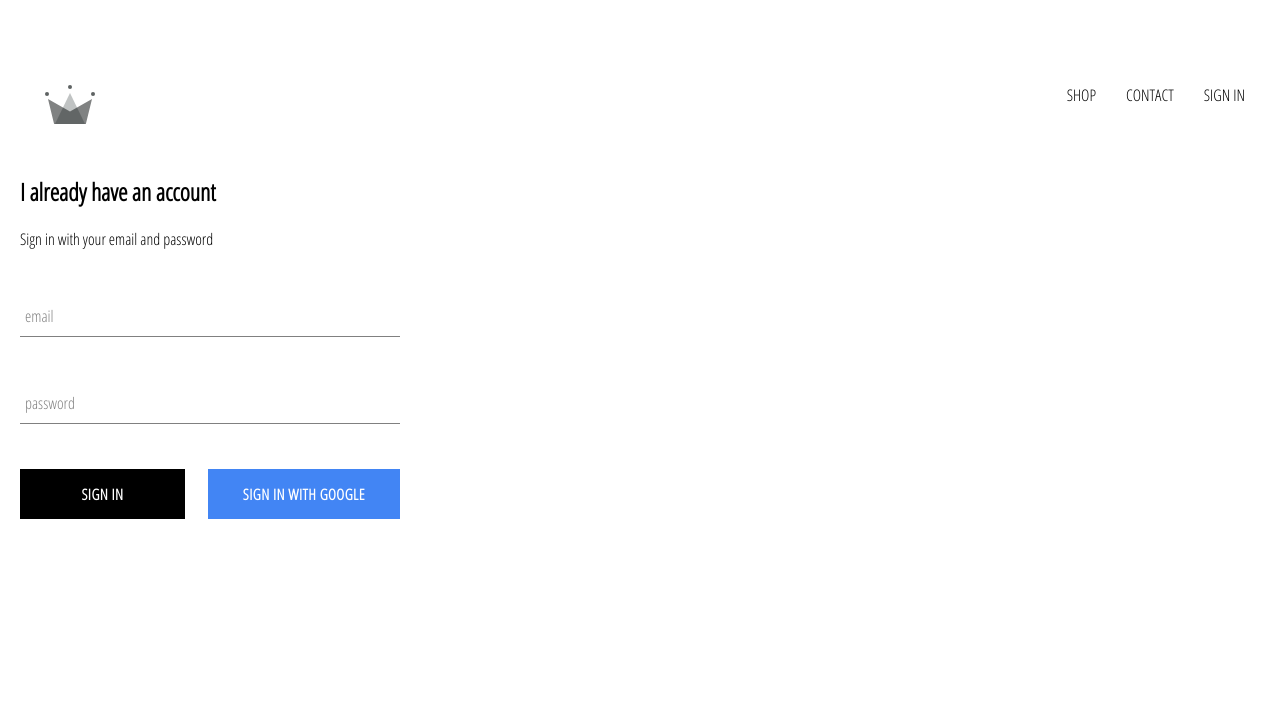
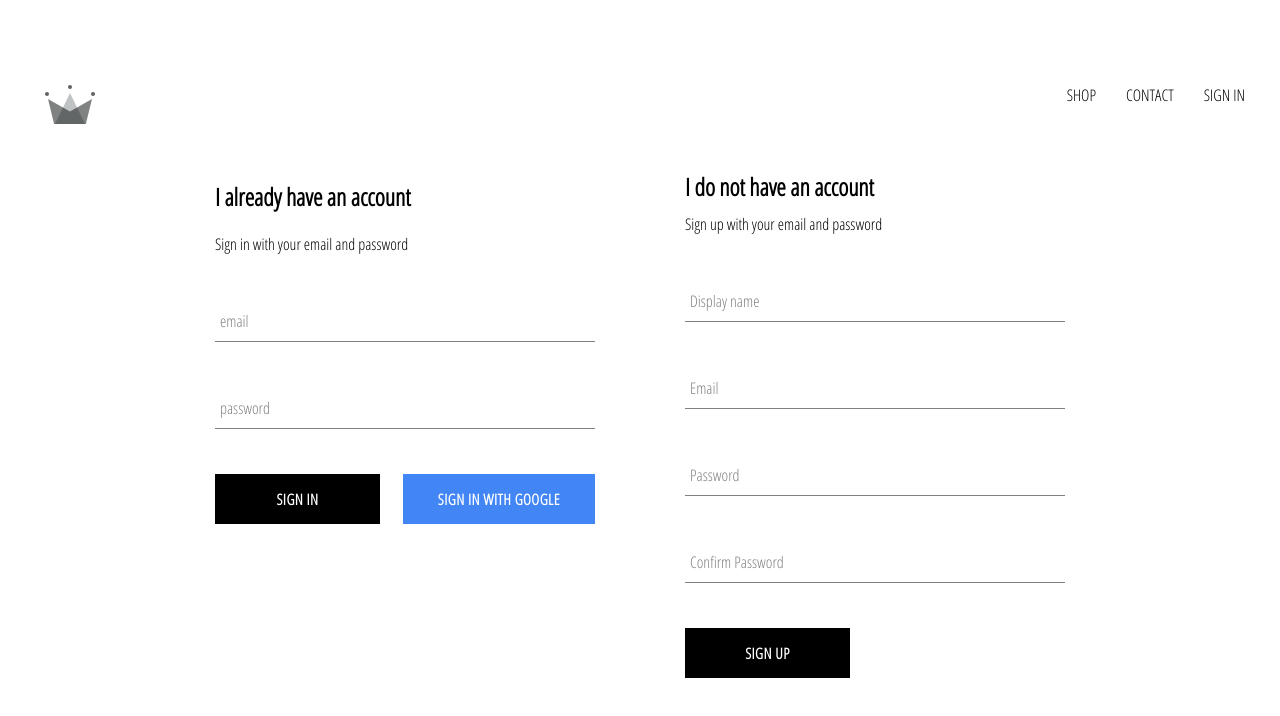
Before and after one commit to cottomatte/crwn-clothing, a React (Create React App) app: page /signin in a window 1280 px wide. Shown: the top 716 px of the page. Built offline with nearby package versions, Linux system fonts and the light colour scheme; no server answers.

Commit message:
implemented firebase utils, included ability to store authenticated users into our firebase database

```diff
--- a/src/App.js
+++ b/src/App.js
@@ -6,7 +6,7 @@
 import ShopPage from './pages/shop/shop.component'
 import SignInAndSignUpPage from './pages/sign-in-and-sign-up/sign-in-and-sign-up.component'
 import Header from './components/header/header.component'
-import { auth } from './firebase/firebase.utils'
+import { auth, createUserProfileDocument } from './firebase/firebase.utils'
 
 class App extends React.Component {
     constructor() {
@@ -20,10 +20,24 @@
     unsubscribeFromAuth = null
 
     componentDidMount() {
-        this.unsubscribeFromAuth = auth.onAuthStateChanged(user => {
-            this.setState({ currentUser: user })
+        this.unsubscribeFromAuth = auth.onAuthStateChanged(async userAuth => {
+            if (userAuth) {
+                const userRef = await createUserProfileDocument(userAuth)
 
-            console.log(user)
+                userRef.onSnapshot(snapshot => {
+                    this.setState(
+                        {
+                            currentUser: {
+                                id: snapshot.id,
+                                ...snapshot.data()
+                            }
+                        },
+                        () => console.log(this.state.currentUser)
+                    )
+                })
+            } else {
+                this.setState({ currentUser: userAuth })
+            }
         })
     }
 
--- a/src/components/header/header.component.jsx
+++ b/src/components/header/header.component.jsx
@@ -4,7 +4,6 @@
 import { ReactComponent as Logo } from '../../assets/crown.svg'
 
 import './header.styles.scss'
-import SignIn from '../sign-in/sign-in.component'
 
 import { auth } from '../../firebase/firebase.utils'
 
--- a/src/components/menu-item/menu-item.component.jsx
+++ b/src/components/menu-item/menu-item.component.jsx
@@ -4,7 +4,6 @@
 import './menu-item.styles.scss'
 
 const MenuItem = ({ title, imageUrl, size, history, linkUrl, match }) => {
-    console.log(match)
     return (
         <div
             className={`${size} menu-item`}
--- /dev/null
+++ b/src/components/sign-up/sign-up.component.jsx
@@ -0,0 +1,103 @@
+import React from 'react'
+
+import './sign-up.styles.scss'
+import { auth, createUserProfileDocument } from '../../firebase/firebase.utils'
+import FormInput from '../form-input/form-input.component'
+import CustomButton from '../custom-button/custom-button.component'
+
+class SignUp extends React.Component {
+    constructor(props) {
+        super(props)
+
+        this.state = {
+            displayName: '',
+            email: '',
+            password: '',
+            confirmPassword: ''
+        }
+    }
+
+    handleChange = event => {
+        const { name, value } = event.target
+
+        this.setState({ [name]: value })
+    }
+
+    handleSubmit = async event => {
+        event.preventDefault()
+
+        const { displayName, email, password, confirmPassword } = this.state
+
+        if (password !== confirmPassword) {
+            alert('Passwords do not match')
+            return
+        }
+
+        try {
+            const { user } = await auth.createUserWithEmailAndPassword(
+                email,
+                password
+            )
+
+            await createUserProfileDocument(user, { displayName })
+
+            this.setState({
+                displayName: '',
+                email: '',
+                password: '',
+                confirmPassword: ''
+            })
+        } catch (error) {
+            console.error('error creating user', error)
+        }
+    }
+
+    render() {
+        const { displayName, email, password, confirmPassword } = this.state
+        return (
+            <div className='sign-up'>
+                <h2 className='title'>I do not have an account</h2>
+                <span>Sign up with your email and password</span>
+
+                <form className='sign-up-form' onSubmit={this.handleSubmit}>
+                    <FormInput
+                        type='text'
+                        name='displayName'
+                        value={displayName}
+                        handleChange={this.handleChange}
+                        label='Display name'
+                        required
+                    />
+                    <FormInput
+                        type='text'
+                        name='email'
+                        value={email}
+                        handleChange={this.handleChange}
+                        label='Email'
+                        required
+                    />
+                    <FormInput
+                        type='password'
+                        name='password'
+                        value={password}
+                        handleChange={this.handleChange}
+                        label='Password'
+                        required
+                    />
+                    <FormInput
+                        type='password'
+                        name='confirmPassword'
+                        value={confirmPassword}
+                        handleChange={this.handleChange}
+                        label='Confirm Password'
+                        required
+                    />
+
+                    <CustomButton type='submit'>SIGN UP</CustomButton>
+                </form>
+            </div>
+        )
+    }
+}
+
+export default SignUp
--- /dev/null
+++ b/src/components/sign-up/sign-up.styles.scss
@@ -0,0 +1,9 @@
+.sign-up {
+    display: flex;
+    flex-direction: column;
+    width: 380px;
+
+    .title {
+        margin: 10px 0;
+    }
+}
--- a/src/firebase/firebase.utils.js
+++ b/src/firebase/firebase.utils.js
@@ -12,6 +12,31 @@
     appId: '1:429858235363:web:39864a47979615a4e836d6'
 }
 
+export const createUserProfileDocument = async (userAuth, additionalData) => {
+    if (!userAuth) return
+
+    const userRef = firestore.doc(`users/${userAuth.uid}`)
+    const snapShot = await userRef.get()
+
+    if (!snapShot.exists) {
+        const { displayName, email } = userAuth
+        const createdAt = new Date()
+
+        try {
+            await userRef.set({
+                displayName,
+                email,
+                createdAt,
+                ...additionalData
+            })
+        } catch (error) {
+            console.log('error creating user', error.message)
+        }
+    }
+
+    return userRef
+}
+
 firebase.initializeApp(config)
 
 export const auth = firebase.auth()
--- a/src/pages/sign-in-and-sign-up/sign-in-and-sign-up.component.jsx
+++ b/src/pages/sign-in-and-sign-up/sign-in-and-sign-up.component.jsx
@@ -1,11 +1,14 @@
 import React from 'react'
 
 import './sign-in-and-sign-up.styles.scss'
+
 import SignIn from '../../components/sign-in/sign-in.component'
+import SignUp from '../../components/sign-up/sign-up.component'
 
 const SignInAndSignUpPage = () => (
     <div className='sign-in-and-sign-up'>
         <SignIn />
+        <SignUp />
     </div>
 )
 
--- a/src/pages/sign-in-and-sign-up/sign-in-and-sign-up.styles.scss
+++ b/src/pages/sign-in-and-sign-up/sign-in-and-sign-up.styles.scss
@@ -0,0 +1,6 @@
+.sign-in-and-sign-up {
+    width: 850px;
+    display: flex;
+    justify-content: space-between;
+    margin: 30px auto;
+}
```
